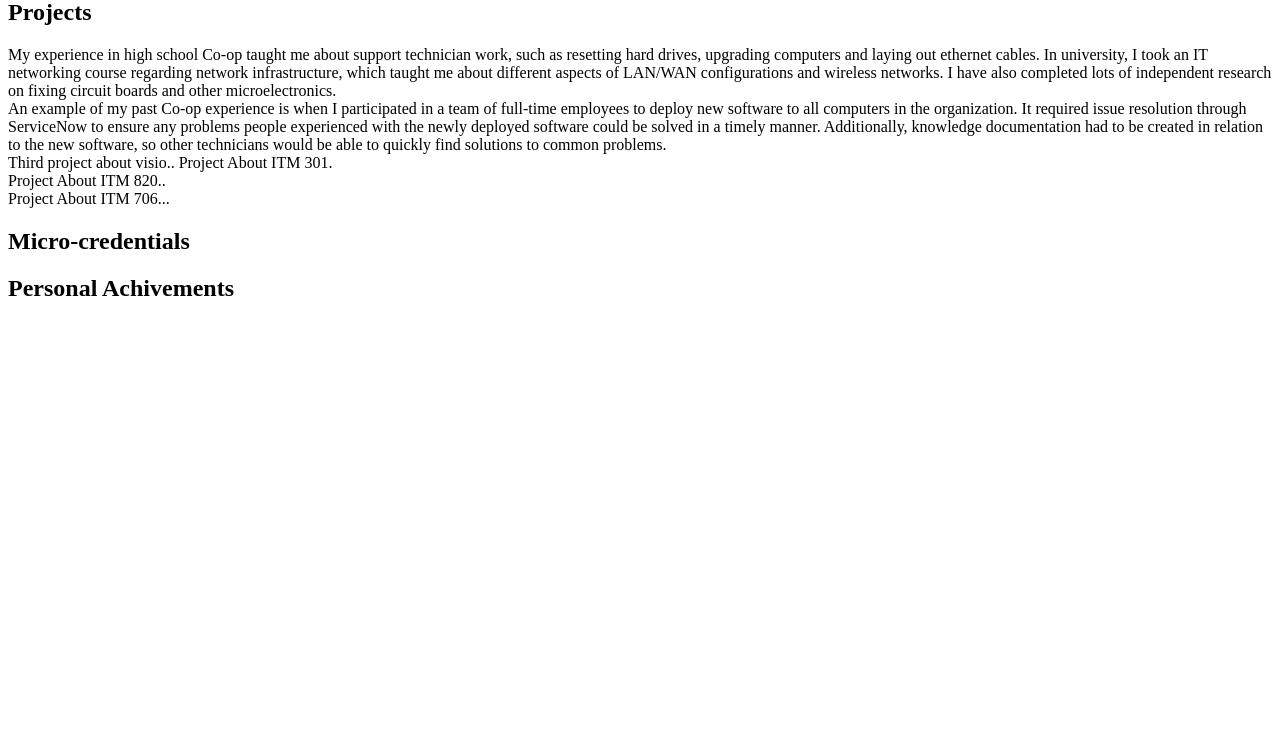
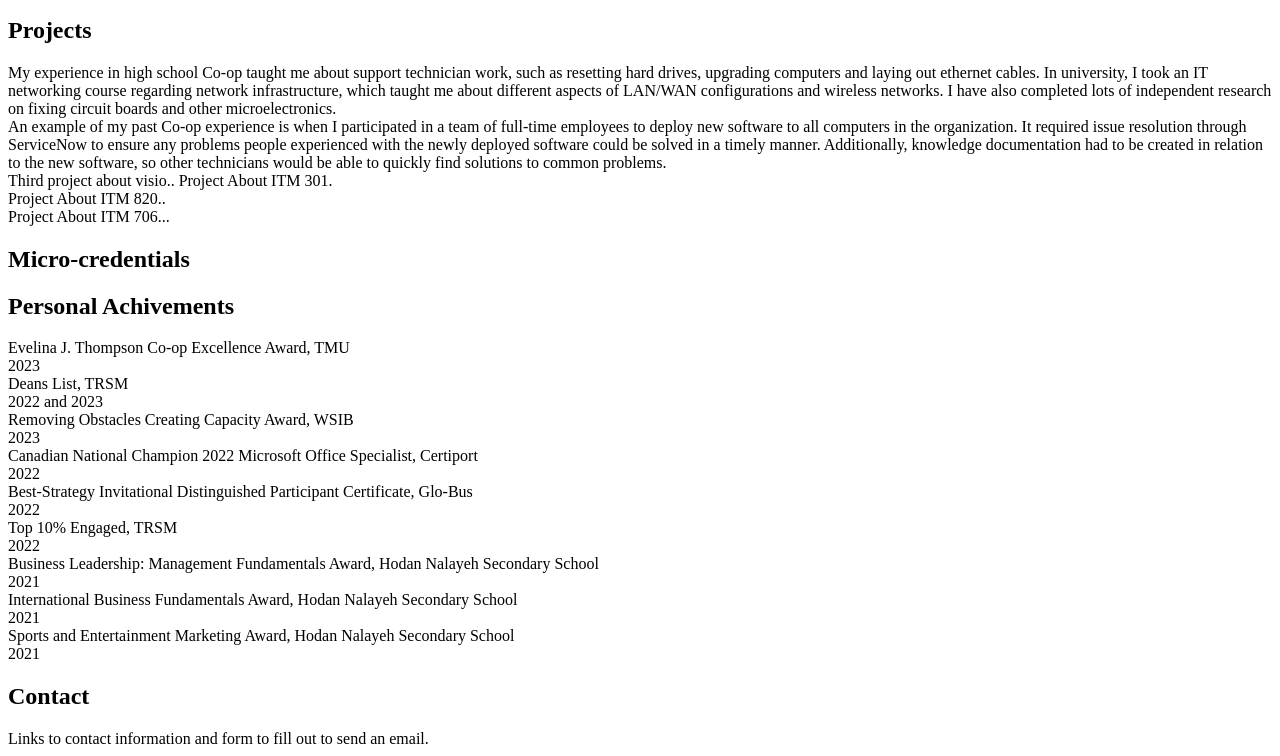
Before and after one commit to VladimirPoliak/VladimirPoliak.github.io, a plain HTML site: page Final_Project/index.html in a window 1280 px wide. Shown: the part 1981-2737 px from the top of the page. Before the commit the page ends 2302 px from the top, so only its background shows below. Drawn offline with Linux system fonts and the light colour scheme.

Commit message:
Added additional content.

```diff
--- a/Final_Project/index.html
+++ b/Final_Project/index.html
@@ -29,6 +29,9 @@
             </div>
             <div>
                 Link to Personal Achievements
+            </div>
+            <div>
+                Link to Contact Information
             </div>
         </nav>
 
@@ -253,10 +256,51 @@
 
         <div>
             <p>
-
+                Evelina J. Thompson Co-op Excellence Award, TMU
+                <br>
+                2023
+                <br>
+                Deans List, TRSM
+                <br>
+                2022 and 2023
+                <br>
+                Removing Obstacles Creating Capacity Award, WSIB
+                <br>
+                2023
+                <br>
+                Canadian National Champion 2022 Microsoft Office Specialist, Certiport
+                <br>
+                2022
+                <br>
+                Best-Strategy Invitational Distinguished Participant Certificate, Glo-Bus
+                <br>
+                2022
+                <br>
+                Top 10% Engaged, TRSM
+                <br>
+                2022
+                <br>
+                Business Leadership: Management Fundamentals Award, Hodan Nalayeh Secondary School
+                <br>
+                2021
+                <br>
+                International Business Fundamentals Award, Hodan Nalayeh Secondary School
+                <br>
+                2021
+                <br>
+                Sports and Entertainment Marketing Award, Hodan Nalayeh Secondary School
+                <br>
+                2021
             </p>
         </div>
 
+        <div>
+            <h2>Contact</h2>
+        </div>
+
+        <div>
+            Links to contact information and form to fill out to send an email.
+        </div>
 
     </body>
 </html>
```
